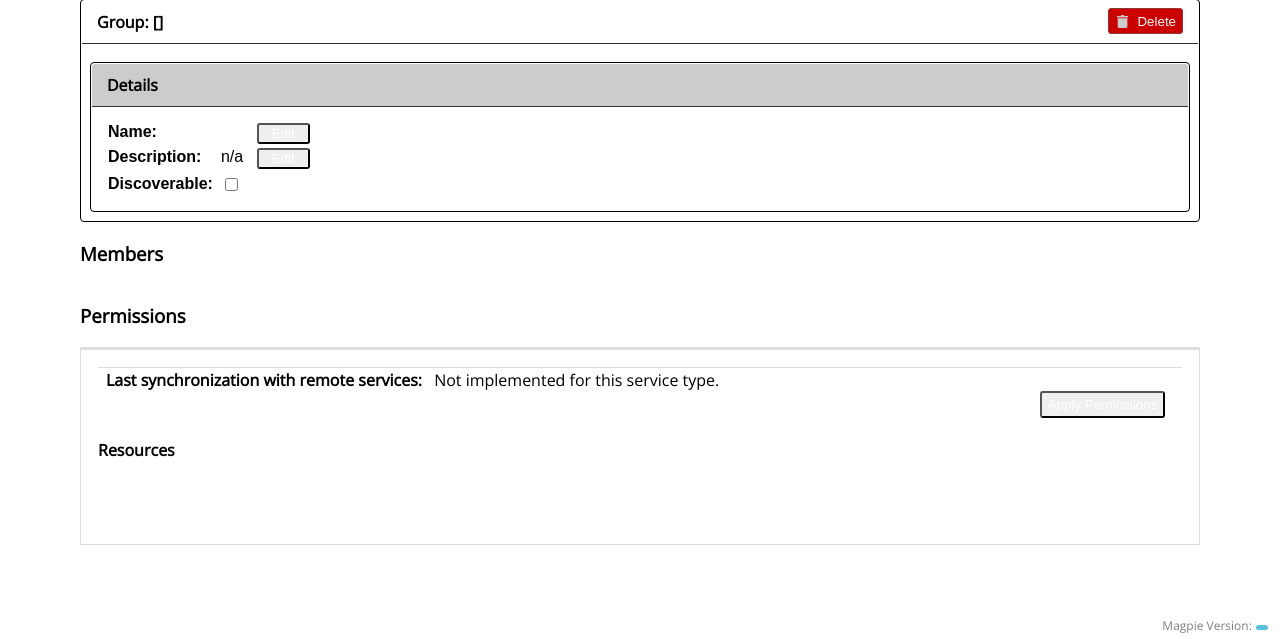
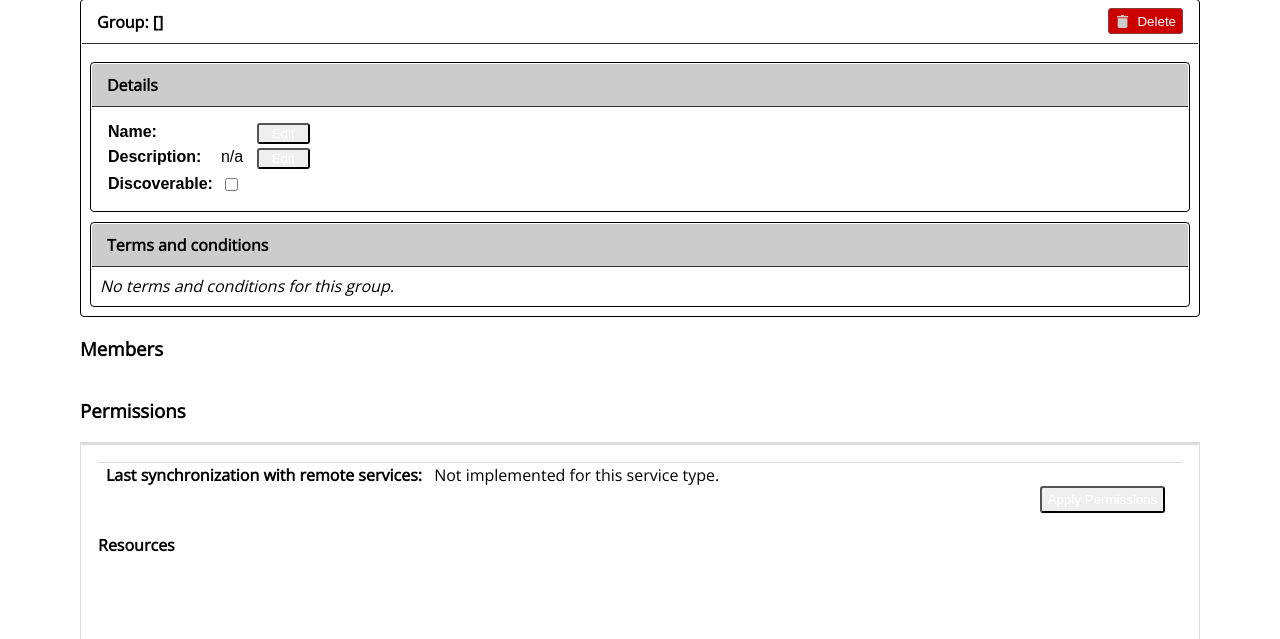
Before and after one commit to Ouranosinc/Magpie, a Python web app: template magpie/ui/management/templates/edit_group.mako in a window 1280 px wide. Shown: the part 336-975 px from the top of the page. Run offline with Mako, Linux system fonts and the light colour scheme; the template is opened without the code that fills it, so the values that code supplies are empty; some libraries are stand-ins or nearby versions.

Commit message:
add terms and conditions info (uneditable) to the Edit Group page

```diff
--- a/magpie/ui/management/templates/edit_group.mako
+++ b/magpie/ui/management/templates/edit_group.mako
@@ -144,6 +144,18 @@
                 </table>
             </div>
         </div>
+        <div class="panel-box">
+            <div class="panel-heading subsection">
+                <div class="panel-title">Terms and conditions</div>
+            </div>
+            <div class="panel-body">
+                %if terms:
+                    ${terms}
+                %else:
+                    <i>No terms and conditions for this group.</i>
+                %endif
+            </div>
+        </div>
     </div>
 </div>
 
```
